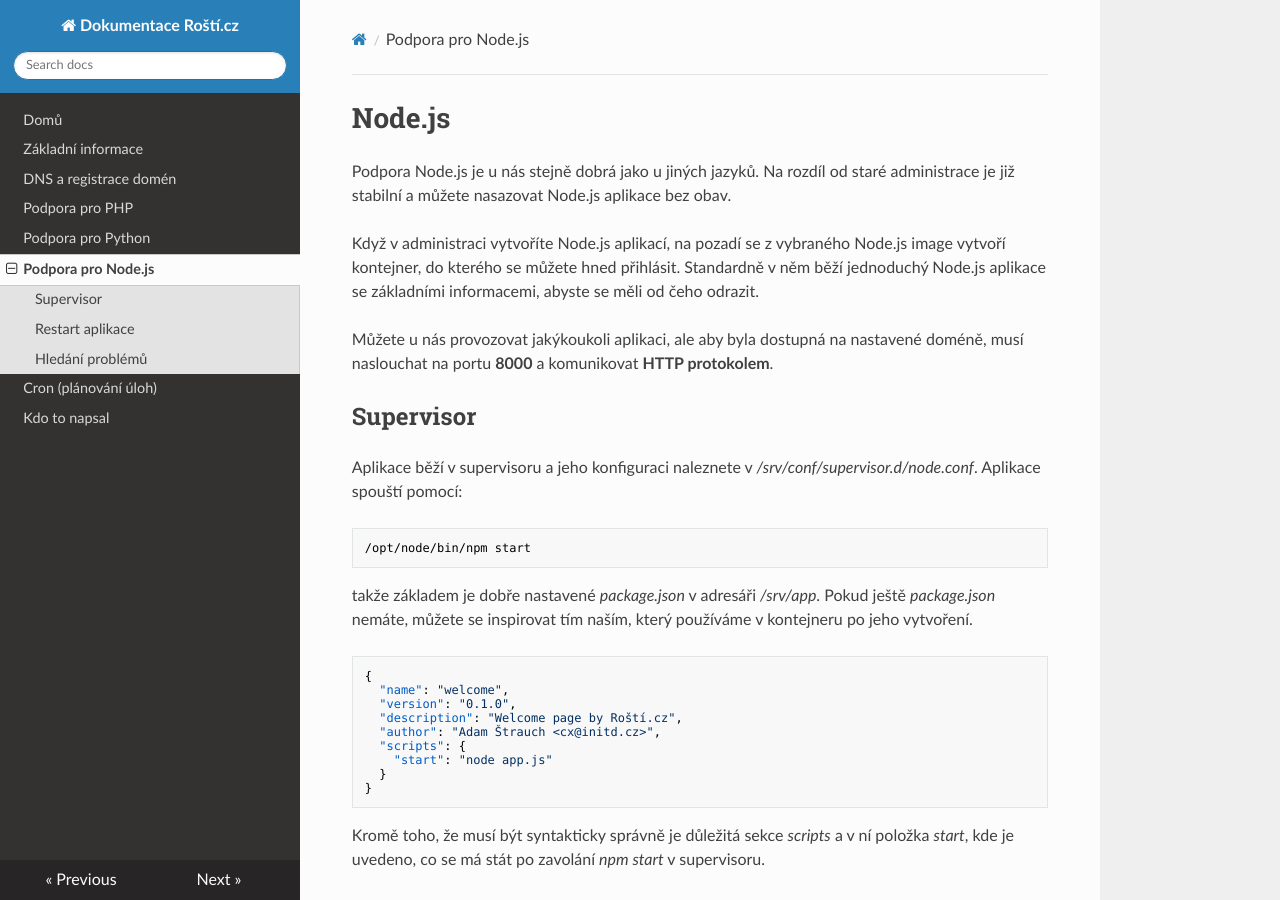
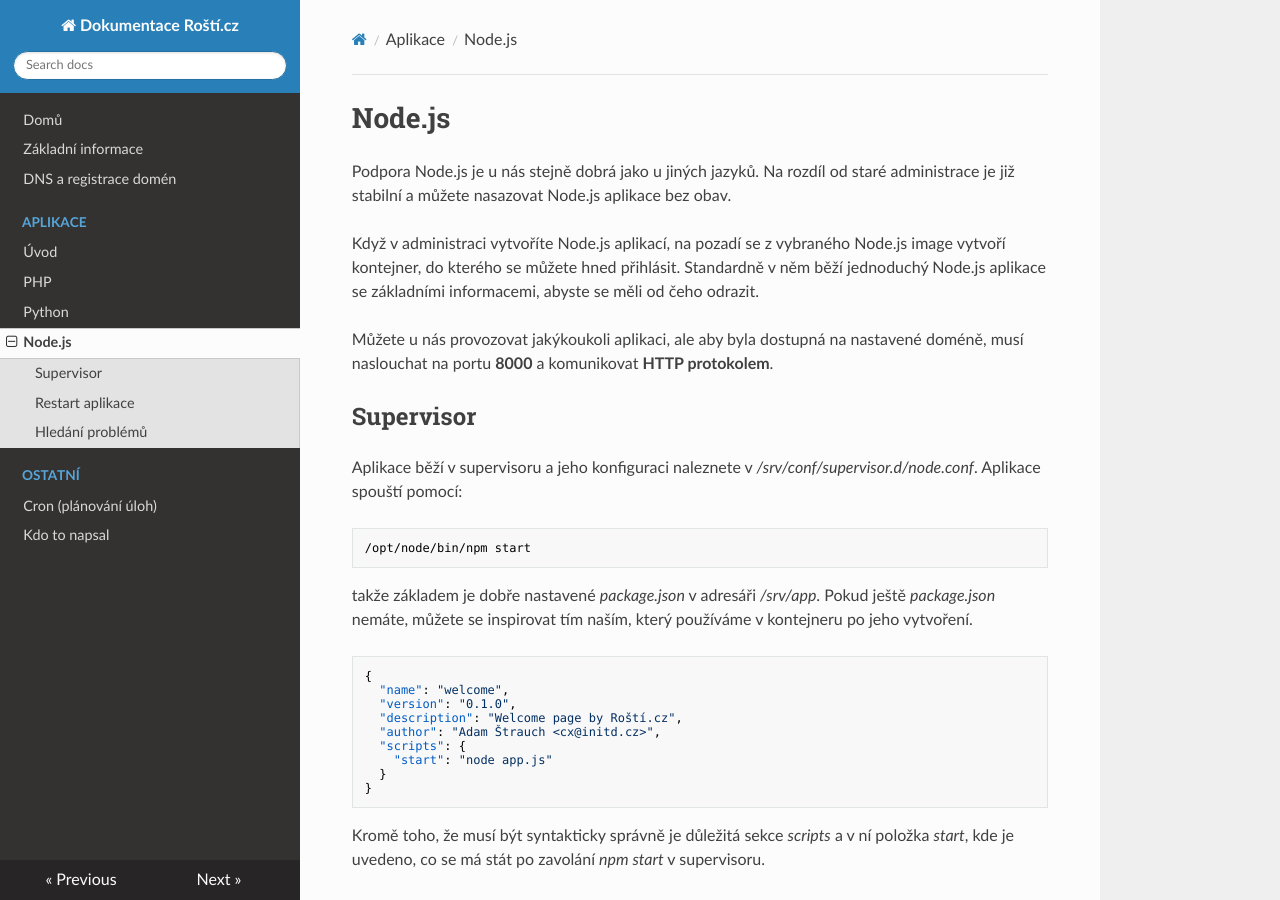
Before and after one commit to rosti-cz/rosti-docs, an MkDocs documentation site: the page built from docs/apps/node.md, in a window 1280 px wide and 900 px high. Built offline with MkDocs 1.6.1, drawn with Linux system fonts in a browser that asks for light colours; nearby versions of some CDN libraries; old or Windows-style settings are respelled for this version of MkDocs.

Commit message:
Upraveni dokumentace

```diff
--- a/mkdocs.yml
+++ b/mkdocs.yml
@@ -3,9 +3,10 @@ pages:
 - [index.md, Domů]
 - [base.md, Základní informace]
 - [dns.md, DNS a registrace domén]
-- [php.md, Podpora pro PHP]
-- [python.md, Podpora pro Python]
-- [node.md, Podpora pro Node.js]
-- [cron.md, Cron (plánování úloh)]
-- [about.md, Kdo to napsal]
+- [apps/index.md, Aplikace, Úvod]
+- [apps/php.md, Aplikace, PHP]
+- [apps/python.md, Aplikace, Python]
+- [apps/node.md, Aplikace, Node.js]
+- [cron.md, Ostatní, Cron (plánování úloh)]
+- [about.md, Ostatní, Kdo to napsal]
 theme: readthedocs
```
Also changed, not shown: docs/apps/index.md (added, +17 -0 lines), docs/index.md (+3 -3 lines), docs/apps/node.md (renamed from docs/node.md), docs/apps/php.md (renamed from docs/php.md), docs/apps/python.md (renamed from docs/python.md).
